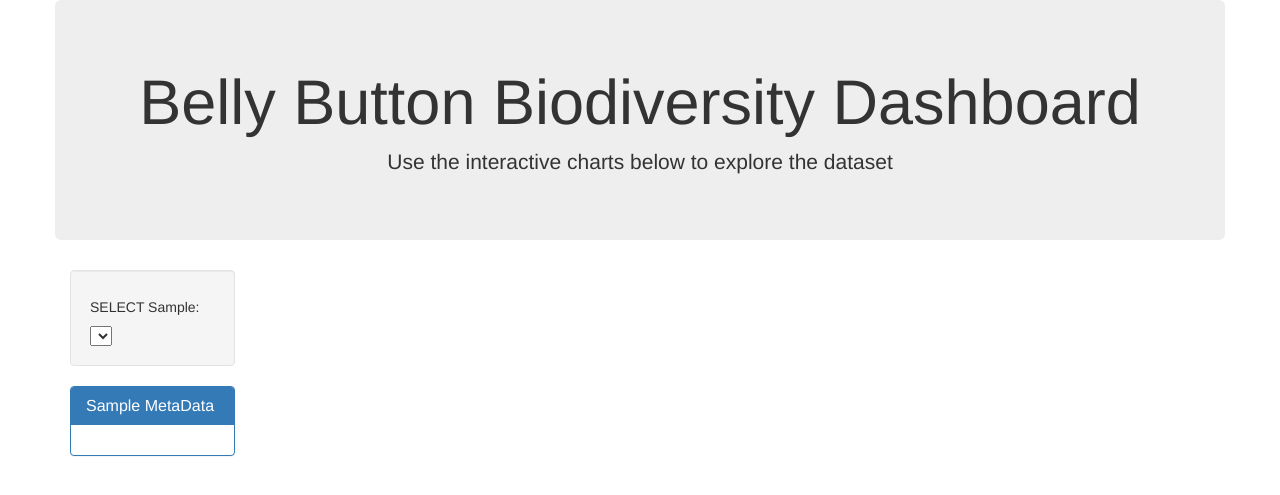
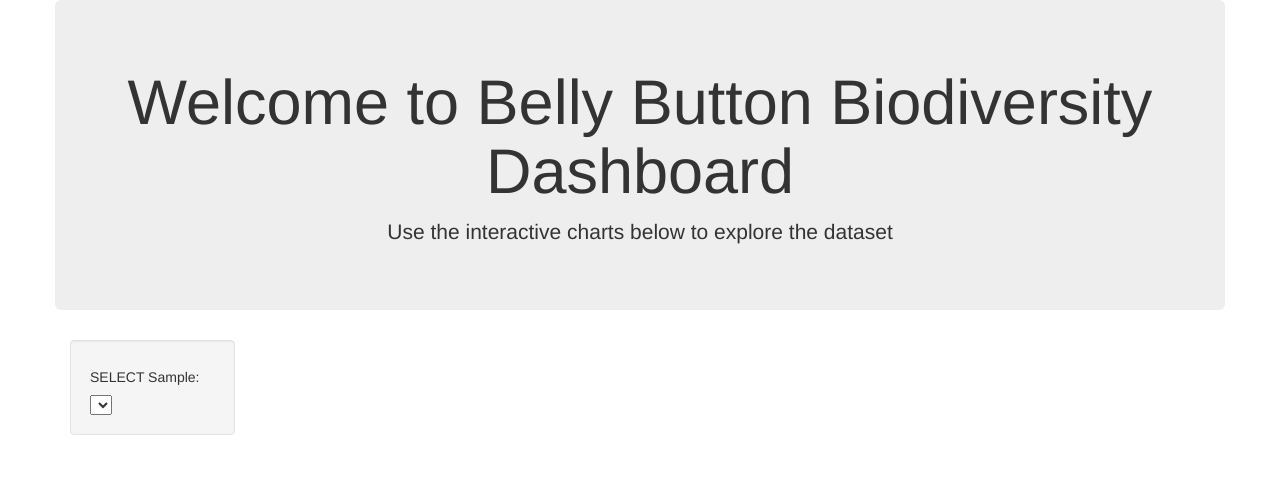
Before and after one commit to Searim13/review-demo, a Flask app: page / in a window 1280 px wide. Shown: the top 495 px of the page. Run offline with Flask 2, Linux system fonts and the light colour scheme; data that the repository does not hold is empty; parts of the project's set-up code (start-up, migrations or seed data) failed here and were passed over; some libraries are stand-ins or nearby versions.

Commit message:
changed the app

```diff
--- a/templates/index.html
+++ b/templates/index.html
@@ -14,7 +14,7 @@
   <div class="container">
     <div class="row">
       <div class="col-md-12 jumbotron text-center">
-        <h1>Belly Button Biodiversity Dashboard</h1>
+        <h1>Welcome to Belly Button Biodiversity Dashboard</h1>
         <p>Use the interactive charts below to explore the dataset</p>
       </div>
     </div>
@@ -26,14 +26,14 @@
 
           </select>
         </div>
-        <div class="panel panel-primary">
+        <!--div class="panel panel-primary">
           <div class="panel-heading">
             <h3 class="panel-title">Sample MetaData</h3>
           </div>
           <div id="sample-metadata" class="panel-body"></div>
-        </div>
+        </div-->
       </div>
-      <div class="col-md-5">
+      <div class="col-md-10">
         <div id="pie"></div>
       </div>
       <div class="col-md-5">
```
